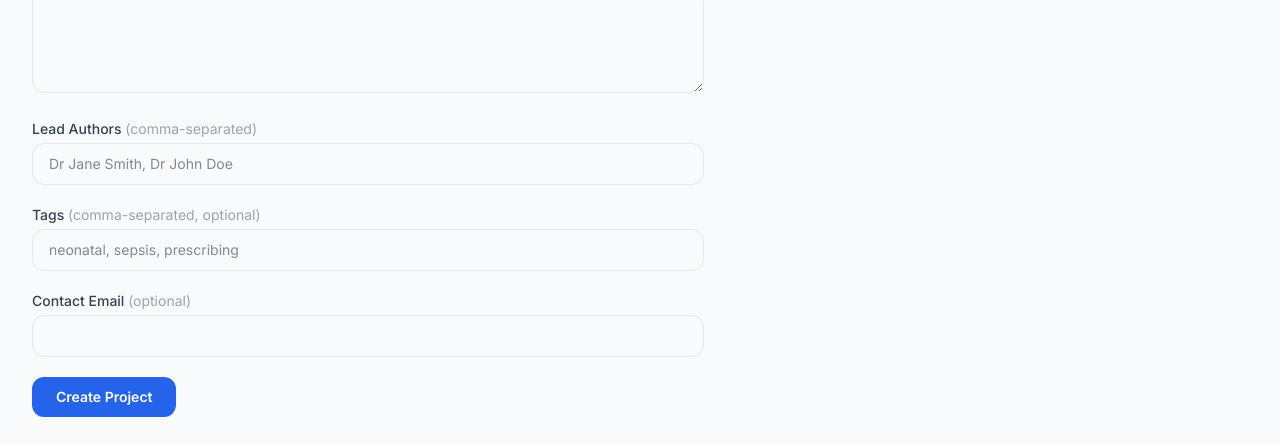
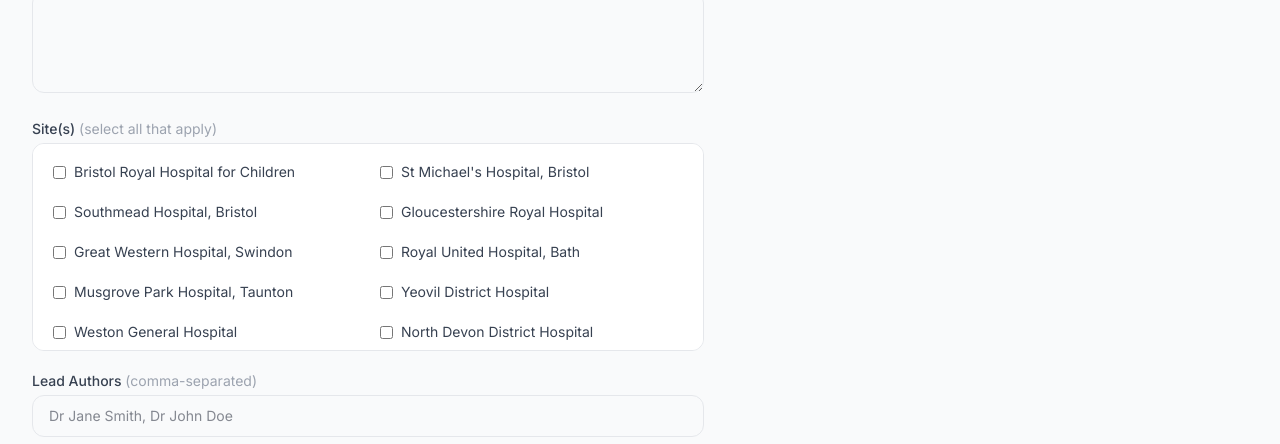
Before and after one commit to kparmesar/sparq, a Next.js app: page /admin/projects/new in a window 1280 px wide. Shown: the part 356-800 px from the top of the page. Built offline with nearby package versions, Linux system fonts and the light colour scheme; no server answers.

Commit message:
Add site multiselect field to projects; add site filter to project listing

```diff
--- a/drizzle.config.ts
+++ b/drizzle.config.ts
@@ -9,6 +9,6 @@ export default defineConfig({
   out: "./drizzle",
   dialect: "postgresql",
   dbCredentials: {
-    url: process.env.DATABASE_URL!,
+    url: process.env.DATABASE_URL_UNPOOLED || process.env.DATABASE_URL!,
   },
 });
--- a/src/app/projects/[slug]/page.tsx
+++ b/src/app/projects/[slug]/page.tsx
@@ -84,7 +84,22 @@ export default async function ProjectDetailPage({
             </p>
           </div>
 
-          <div className="mt-10 grid grid-cols-1 sm:grid-cols-2 gap-6">
+          <div className="mt-10 grid grid-cols-1 sm:grid-cols-2 lg:grid-cols-3 gap-6">
+            {project.site.length > 0 && (
+              <div className="rounded-xl border border-neutral-200 p-5">
+                <h3 className="text-sm font-semibold text-neutral-500 uppercase tracking-wider mb-3">
+                  Site(s)
+                </h3>
+                <div className="flex flex-wrap gap-2">
+                  {project.site.map((s) => (
+                    <span key={s} className="px-3 py-1 text-sm bg-primary-light text-primary rounded-lg font-medium">
+                      {s}
+                    </span>
+                  ))}
+                </div>
+              </div>
+            )}
+
             <div className="rounded-xl border border-neutral-200 p-5">
               <h3 className="text-sm font-semibold text-neutral-500 uppercase tracking-wider mb-3">
                 Specialties
--- a/src/app/projects/page.tsx
+++ b/src/app/projects/page.tsx
@@ -18,8 +18,9 @@ export default async function ProjectsPage({
   const type = typeof params.type === "string" ? params.type : undefined;
   const status = typeof params.status === "string" ? params.status : undefined;
   const search = typeof params.q === "string" ? params.q : undefined;
+  const site = typeof params.site === "string" ? params.site : undefined;
 
-  const projects = await getProjects({ type, status, search });
+  const projects = await getProjects({ type, status, search, site });
 
   return (
     <div>
--- a/src/components/admin/ProjectForm.tsx
+++ b/src/components/admin/ProjectForm.tsx
@@ -1,4 +1,5 @@
 import type { Project } from "@/lib/db/schema";
+import { SITE_OPTIONS } from "@/lib/constants";
 
 interface Props {
   action: (formData: FormData) => Promise<void>;
@@ -6,6 +7,8 @@ interface Props {
 }
 
 export default function ProjectForm({ action, project }: Props) {
+  const selectedSites = project?.site ?? [];
+
   return (
     <form action={action} className="space-y-5 max-w-2xl">
       {project && <input type="hidden" name="id" value={project.id} />}
@@ -68,6 +71,26 @@ export default function ProjectForm({ action, project }: Props) {
       </div>
 
       <div>
+        <label className="block text-sm font-medium text-neutral-700 mb-1">
+          Site(s) <span className="text-neutral-400 font-normal">(select all that apply)</span>
+        </label>
+        <div className="grid grid-cols-1 sm:grid-cols-2 gap-2 p-3 rounded-xl border border-neutral-200 bg-white max-h-52 overflow-y-auto">
+          {SITE_OPTIONS.map((site) => (
+            <label key={site} className="flex items-center gap-2 text-sm text-neutral-700 cursor-pointer hover:bg-neutral-50 rounded-lg px-2 py-1.5">
+              <input
+                type="checkbox"
+                name="site"
+                value={site}
+                defaultChecked={selectedSites.includes(site)}
+                className="rounded border-neutral-300 text-primary focus:ring-primary/30"
+              />
+              {site}
+            </label>
+          ))}
+        </div>
+      </div>
+
+      <div>
         <label htmlFor="leadAuthors" className="block text-sm font-medium text-neutral-700 mb-1">
           Lead Authors <span className="text-neutral-400 font-normal">(comma-separated)</span>
         </label>
--- a/src/components/projects/ProjectList.tsx
+++ b/src/components/projects/ProjectList.tsx
@@ -4,6 +4,7 @@ import { motion } from "framer-motion";
 import Link from "next/link";
 import { useRouter, useSearchParams } from "next/navigation";
 import { formatDate } from "@/lib/utils";
+import { SITE_OPTIONS } from "@/lib/constants";
 import type { Project } from "@/lib/db/schema";
 
 const TYPE_OPTIONS = ["all", "research", "qi", "audit"] as const;
@@ -36,6 +37,7 @@ export default function ProjectList({ projects }: { projects: Project[] }) {
   const search = searchParams.get("q") ?? "";
   const typeFilter = searchParams.get("type") ?? "all";
   const statusFilter = searchParams.get("status") ?? "all";
+  const siteFilter = searchParams.get("site") ?? "all";
 
   function updateParams(key: string, value: string) {
     const params = new URLSearchParams(searchParams.toString());
@@ -47,7 +49,7 @@ export default function ProjectList({ projects }: { projects: Project[] }) {
     router.push(`/projects?${params.toString()}`, { scroll: false });
   }
 
-  // Client-side filter for instant response (server already filtered, but this handles URL-only navigation)
+  // Client-side filter for instant response
   const filtered = projects.filter((p) => {
     const matchesSearch =
       search === "" ||
@@ -55,7 +57,8 @@ export default function ProjectList({ projects }: { projects: Project[] }) {
       p.description.toLowerCase().includes(search.toLowerCase());
     const matchesType = typeFilter === "all" || p.type === typeFilter;
     const matchesStatus = statusFilter === "all" || p.status === statusFilter;
-    return matchesSearch && matchesType && matchesStatus;
+    const matchesSite = siteFilter === "all" || (p.site ?? []).includes(siteFilter);
+    return matchesSearch && matchesType && matchesStatus && matchesSite;
   });
 
   return (
@@ -107,6 +110,19 @@ export default function ProjectList({ projects }: { projects: Project[] }) {
               {STATUS_OPTIONS.map((s) => (
                 <option key={s} value={s}>
                   {s === "all" ? "All Statuses" : s.charAt(0).toUpperCase() + s.slice(1)}
+                </option>
+              ))}
+            </select>
+
+            <select
+              value={siteFilter}
+              onChange={(e) => updateParams("site", e.target.value)}
+              className="px-4 py-2.5 rounded-xl border border-neutral-200 text-sm bg-white focus:outline-none focus:ring-2 focus:ring-primary/30"
+            >
+              <option value="all">All Sites</option>
+              {SITE_OPTIONS.map((s) => (
+                <option key={s} value={s}>
+                  {s}
                 </option>
               ))}
             </select>
@@ -169,6 +185,14 @@ export default function ProjectList({ projects }: { projects: Project[] }) {
                       <span>{formatDate(project.startDate ?? "")}</span>
                     </div>
                     <div className="mt-3 flex flex-wrap gap-1.5">
+                      {(project.site ?? []).map((s) => (
+                        <span
+                          key={s}
+                          className="px-2 py-0.5 text-xs bg-primary-light text-primary rounded-md font-medium"
+                        >
+                          {s}
+                        </span>
+                      ))}
                       {(project.specialty ?? []).map((s) => (
                         <span
                           key={s}
--- a/src/lib/admin/actions-crud.ts
+++ b/src/lib/admin/actions-crud.ts
@@ -75,6 +75,7 @@ export async function createProject(formData: FormData) {
   const status = formData.get("status") as "active" | "completed" | "recruiting" | "planned";
   const leadAuthors = (formData.get("leadAuthors") as string).split(",").map((s) => s.trim()).filter(Boolean);
   const tags = (formData.get("tags") as string || "").split(",").map((s) => s.trim()).filter(Boolean);
+  const site = formData.getAll("site").map((s) => String(s)).filter(Boolean);
   const contactEmail = (formData.get("contactEmail") as string) || null;
 
   await db.insert(projects).values({
@@ -85,6 +86,7 @@ export async function createProject(formData: FormData) {
     status,
     leadAuthors,
     tags,
+    site,
     contactEmail,
     startDate: new Date().toISOString(),
   });
@@ -102,11 +104,12 @@ export async function updateProject(formData: FormData) {
   const status = formData.get("status") as "active" | "completed" | "recruiting" | "planned";
   const leadAuthors = (formData.get("leadAuthors") as string).split(",").map((s) => s.trim()).filter(Boolean);
   const tags = (formData.get("tags") as string || "").split(",").map((s) => s.trim()).filter(Boolean);
+  const site = formData.getAll("site").map((s) => String(s)).filter(Boolean);
   const contactEmail = (formData.get("contactEmail") as string) || null;
 
   await db
     .update(projects)
-    .set({ title, slug: slugify(title), description, type, status, leadAuthors, tags, contactEmail, updatedAt: new Date() })
+    .set({ title, slug: slugify(title), description, type, status, leadAuthors, tags, site, contactEmail, updatedAt: new Date() })
     .where(eq(projects.id, id));
 
   revalidatePath("/projects");
--- a/src/lib/constants.ts
+++ b/src/lib/constants.ts
@@ -15,6 +15,19 @@ export const NAV_LINKS = [
   { href: "/contact", label: "Contact" },
 ] as const;
 
+export const SITE_OPTIONS = [
+  "Bristol Royal Hospital for Children",
+  "St Michael's Hospital, Bristol",
+  "Southmead Hospital, Bristol",
+  "Gloucestershire Royal Hospital",
+  "Great Western Hospital, Swindon",
+  "Royal United Hospital, Bath",
+  "Musgrove Park Hospital, Taunton",
+  "Yeovil District Hospital",
+  "Weston General Hospital",
+  "North Devon District Hospital",
+] as const;
+
 export const STATS = [
   { label: "Active Projects", value: 24 },
   { label: "Network Members", value: 85 },
--- a/src/lib/db/queries.ts
+++ b/src/lib/db/queries.ts
@@ -20,12 +20,15 @@ export async function getProjects(filters?: {
   type?: string;
   status?: string;
   search?: string;
+  site?: string;
 }): Promise<Project[]> {
   const conditions = [];
   if (filters?.type && filters.type !== "all")
     conditions.push(eq(projects.type, filters.type as Project["type"]));
   if (filters?.status && filters.status !== "all")
     conditions.push(eq(projects.status, filters.status as Project["status"]));
+  if (filters?.site && filters.site !== "all")
+    conditions.push(sql`${filters.site} = ANY(${projects.site})`);
   if (filters?.search) {
     const term = `%${filters.search}%`;
     conditions.push(
--- a/src/lib/db/schema.ts
+++ b/src/lib/db/schema.ts
@@ -50,6 +50,7 @@ export const projects = pgTable("projects", {
   tags: text("tags").array().notNull().default([]),
   leadAuthors: text("lead_authors").array().notNull().default([]),
   startDate: timestamp("start_date", { mode: "string" }),
+  site: text("site").array().notNull().default([]),
   contactEmail: varchar("contact_email", { length: 255 }),
   createdAt: timestamp("created_at").defaultNow().notNull(),
   updatedAt: timestamp("updated_at").defaultNow().notNull(),
```
